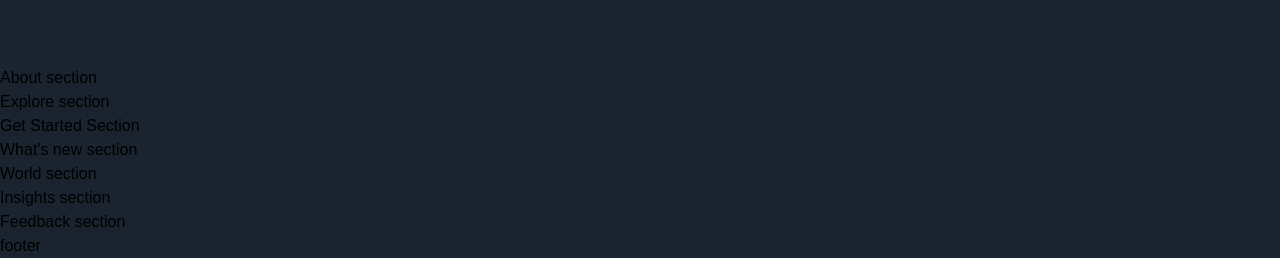
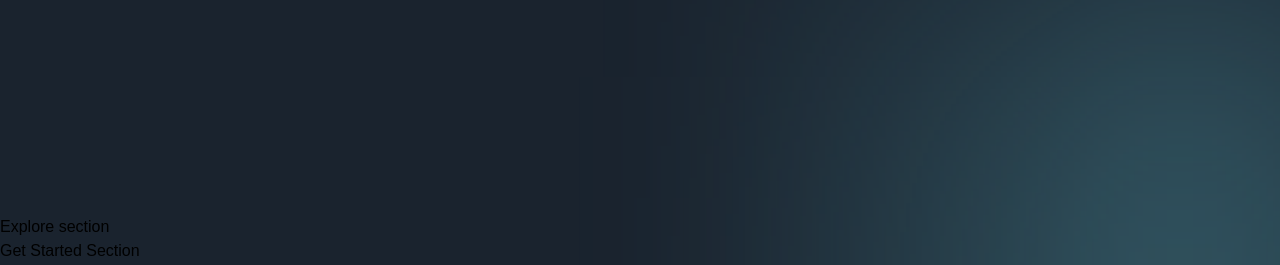
Before and after one commit to bchaindeveloper/metaversus, a Next.js app: page / in a window 1280 px wide. Shown: the part 1038-1303 px from the top of the page. Built offline with nearby package versions, Linux system fonts and the light colour scheme; a web font is replaced by a local one.

Commit message:
CustomTexts

```diff
--- a/components/CustomTexts.jsx
+++ b/components/CustomTexts.jsx
@@ -1,9 +1,28 @@
 'use client';
 
-export const TypingText = () => (
-  <p>Typing Text</p>
+import { motion } from 'framer-motion';
+import { textContainer, textVariant2 } from '../utils/motion';
+
+export const TypingText = ({ title, textStyles }) => (
+  <motion.p
+    variants={textContainer}
+    className={`font-normal text-[14px] text-secondary-white ${textStyles}`}
+  >
+    {Array.from(title).map((letter, index) => (
+      <motion.span variants={textVariant2} key={index}>
+        {letter === ' ' ? '\u00A0' : letter}
+      </motion.span>
+    ))}
+  </motion.p>
 );
 
-export const TitleText = () => (
-  <h2>Title Text</h2>
+export const TitleText = ({ title, textStyles }) => (
+  <motion.h2
+    variants={textVariant2}
+    initial="hidden"
+    whileInView="show"
+    className={`mt-[8px] font-bold md:text-[64px] text-[40px] text-white ${textStyles}`}
+  >
+    {title}
+  </motion.h2>
 );
--- a/sections/About.jsx
+++ b/sections/About.jsx
@@ -1,8 +1,24 @@
 'use client';
 
+import { motion } from 'framer-motion';
+import {TypingText} from '../components';
+
+import styles from '../styles';
+import { fadeIn, staggerContainer } from '../utils/motion';
+
+
 const About = () => (
-  <section>
-    About section
+  <section className={`${styles.paddings} relative z-10`}>
+    <div className='gradient-02 z-0' />
+    <motion.div
+      variants={staggerContainer}
+      initial="hidden"
+      viewport={{once: false, amount: 0.25}}
+      className={`${styles.innerWidth} mx:auto ${styles.flexCenter} flex-col`}
+      >
+    <TypingText title="| About Metaversus"
+    textStyles="text-center" />
+    </motion.div>
   </section>
 );
 
```
